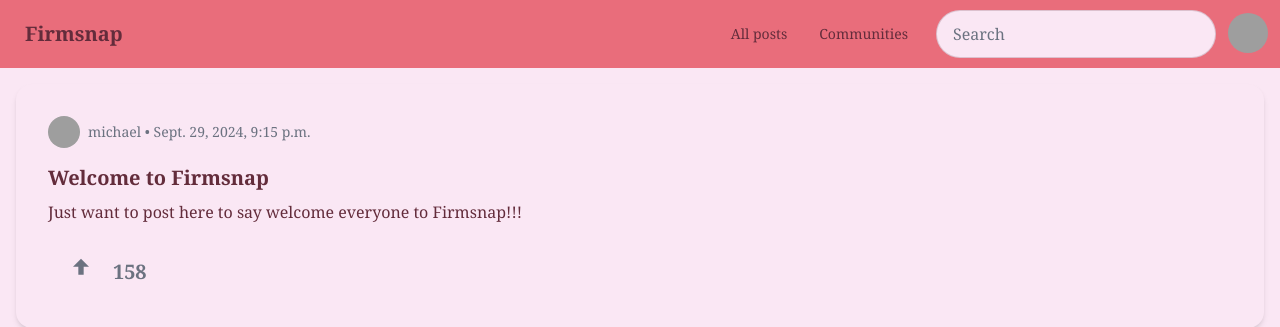
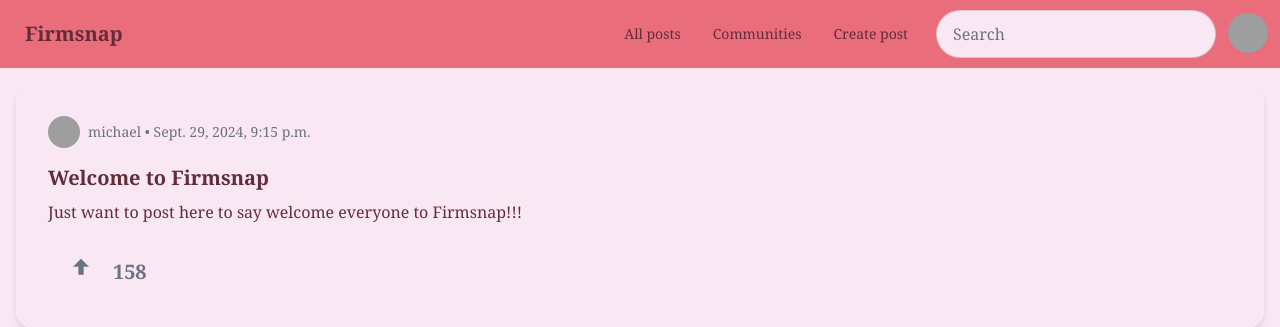
Before and after one commit to Michael-Patrick-Lynch/Firmsnap, a Django app: page /app/post/1 in a window 1280 px wide. Shown: the top 327 px of the page. Run offline with Django 5.2, Linux system fonts and the light colour scheme; the first user in the database is signed in; data comes from the database, SQL or seed files in the repository; data that the repository does not hold is empty; some libraries are stand-ins or nearby versions; grey boxes are pictures that could not be loaded.

Commit message:
Added the ability to make posts

```diff
--- a/app/templates/app/base.html
+++ b/app/templates/app/base.html
@@ -18,6 +18,7 @@
                 <ul class="menu menu-horizontal px-1">
                     <li><a href="/">All posts</a></li>
                     <li><a href="/about/">Communities</a></li>
+                    <li><a href="post/create">Create post</a></li>
                 </ul>
             </div>
 
--- a/app/urls.py
+++ b/app/urls.py
@@ -12,4 +12,6 @@ urlpatterns = [
     # Ex: /app/all
     # Shows all the posts for the org of the user making the requests
     path("all", views.all_posts, name="all_posts"),
+
+    path("post/create", views.post_creation, name="create_post")
 ]
--- a/app/views.py
+++ b/app/views.py
@@ -1,6 +1,8 @@
 import logging
-from django.http import HttpResponse
+from django.http import HttpResponse, HttpResponseRedirect
 from django.template import loader
+
+from app.forms import PostCreationForm
 from .models import Post, Comment
 from django.shortcuts import get_object_or_404, redirect, render
 from django.contrib.auth.views import LoginView
@@ -34,6 +36,26 @@ def all_posts(request):
     else:
         return redirect('login')
 
+def post_creation(request):
+    # If we hit this view with a POST request, we try
+    # to create a new post based on the form input
+    if request.method == "POST":
+        form = PostCreationForm(request.POST)
+        if form.is_valid():
+            new_post = form.save(commit=False)
+
+            # Fill in the fields of the new post with context from the request
+            new_post.user_id = request.user
+            new_post.organisation_id = request.user.organisation_id
+            new_post.save()
+
+            return HttpResponseRedirect("/") # This should direct us to view the created post
+    else:
+        # If we hit this view with a GET request, we return the form
+        form = PostCreationForm()
+
+    return render(request, "app/post_creation.html", {"form": form})
+
 # This is needed so that users are directed to the feed for
 # their org as soon as they log in
 class CustomLoginView(LoginView):
```
Also changed, not shown: app/forms.py (added, +8 -0 lines), app/templates/app/post_creation.html (added, +9 -0 lines), db.sqlite3.
